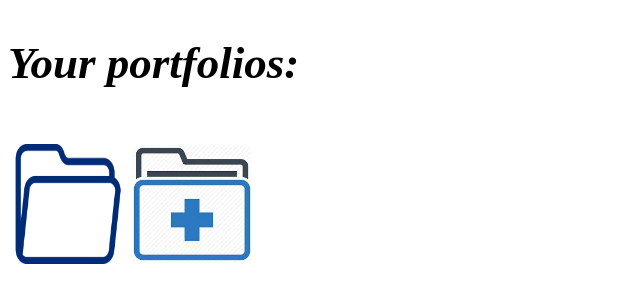
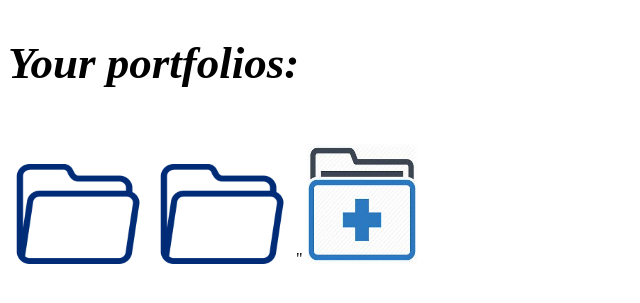
Before and after one commit to aliciah18-meet/myprettywebsite, a Flask app: template templates/home2.html in a window 1280 px wide. Shown: the part 102-405 px from the top of the page, without its empty margins (0-640 px from the left). Run offline with Flask 2, Linux system fonts and the light colour scheme; the template is opened without the code that fills it, so the values that code supplies are empty.

Commit message:
didnt do much

```diff
--- a/app.py
+++ b/app.py
@@ -56,3 +56,17 @@ def logout():
 if __name__ == "__main__":
 	app.debug = True
 	app.run()
+
+
+@app.route('/viewportfolio')
+def view_portfolio():
+	return render_template('viewportfolio.html')
+
+
+@app.route('/viewportfolio2')
+def view_portfolio2():
+	return render_template('viewportfolio2.html')
+
+@app.route('/makeportfolio')
+def make_portfolio():
+	return render_template('makeportfolio.html')
--- a/templates/home.html
+++ b/templates/home.html
@@ -19,9 +19,9 @@
 
 
 <img src="{{url_for('static', filename='yp.jpg')}}">
-<br>
-<img src="arrow.jpg" width="120" height="120" border="0">
-<br>
+<br><br>
+<img src="{{url_for('static', filename='arrow.jpg')}}">
+<br><br>
 <img src="{{url_for('static', filename='screenshot.jpg')}}">
 
 
--- a/templates/home2.html
+++ b/templates/home2.html
@@ -21,14 +21,20 @@
 <h2>Your portfolios:</h2>
 
 <p>
+
 <br>
 
-<a href="templates/viewportfolio.html">
-<img src="static/view.jpg" width="120" height="120" border="0">
+
+<a href="/viewportfolio">
+<img src="static/view.jpg" width="140" height="100" border="0" bordercolor="white">
 </a>
 
-<a href="templates/makeportfolio.html">
-<img src="static/addfile.jpg" width="120" height="120" border="0">
+<a href="/viewportfolio2">
+<img src="static/view.jpg" width="140" height="100" border="0" bordercolor="white">
+</a>
+"
+<a href="/makeportfolio">
+<img src="static/addfile.jpg" width="110" height="120" border="0" >
 </a>
 </p>
 
```
Also changed, not shown: templates/viewportfolio2.html (added, +9 -0 lines), static/arrow.jpg, users.db.
